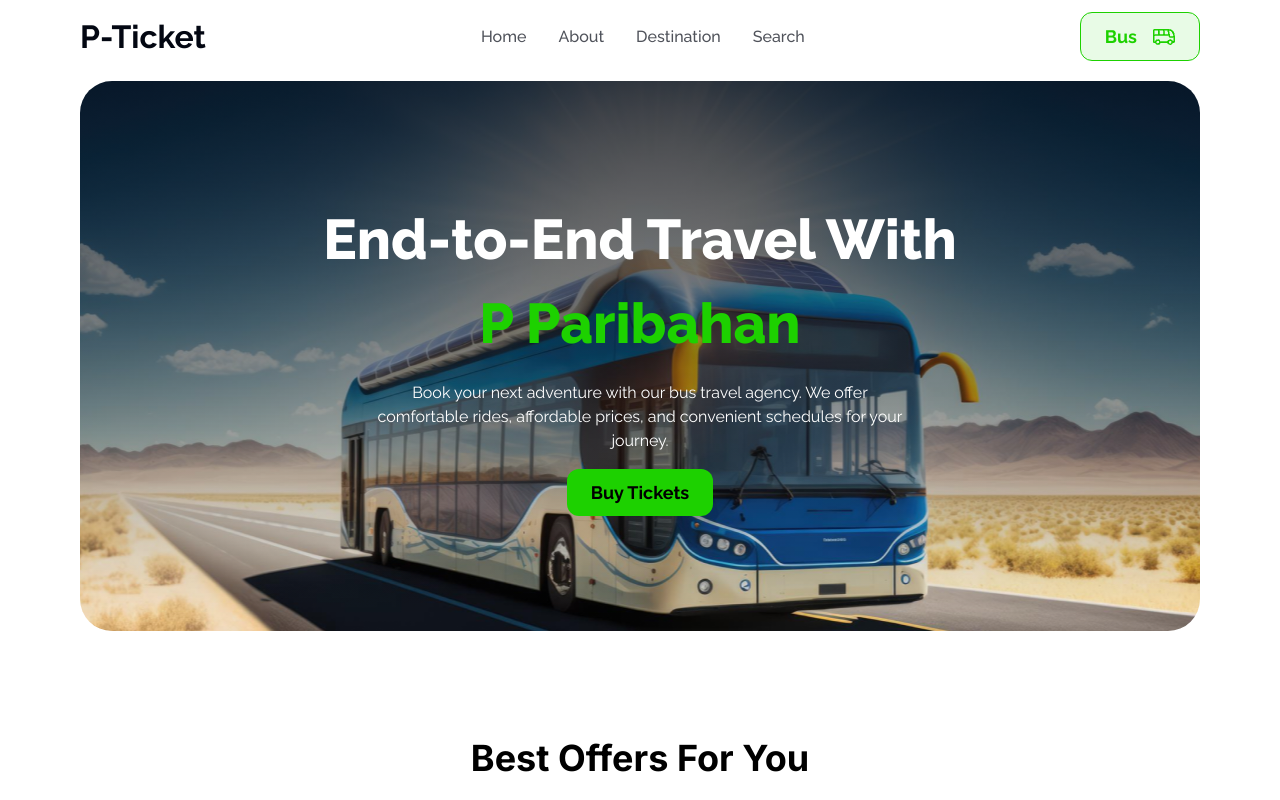
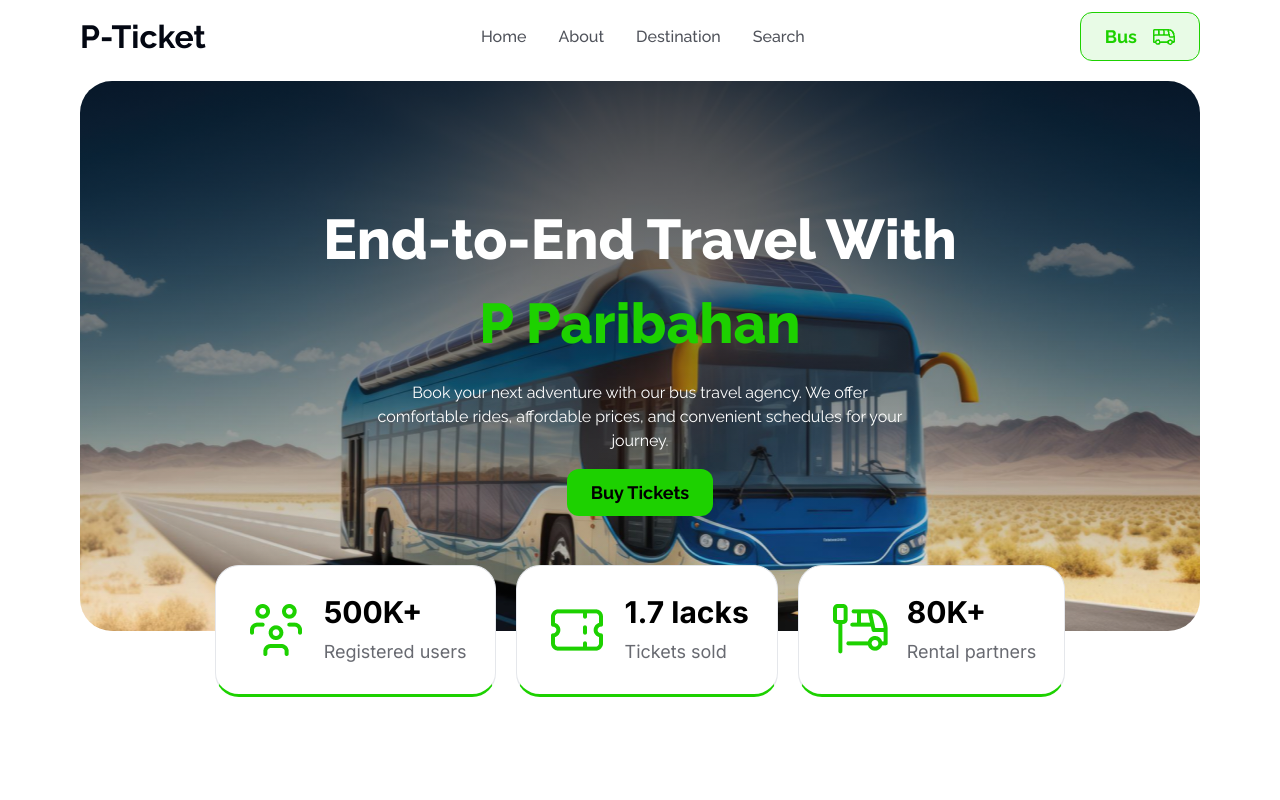
Before and after one commit to nasimFoysal/smart-ticket, a plain HTML site: page index.html in a window 1280 px wide. Shown: the top 800 px of the page. Drawn offline with nearby package versions, Linux system fonts and the light colour scheme.

Commit message:
banner boxes designed

```diff
--- a/index.html
+++ b/index.html
@@ -82,6 +82,43 @@
                 </div>
 
             </div>
+        </div>
+        <!-- banner boxes -->
+        <div class="font-inter flex flex-col lg:flex-row gap-5 justify-center items-center mt-3 lg:mt-0 lg:translate-y-[-50%]">
+            <div class="flex items-center gap-4 p-3 lg:p-7 rounded-[24px] border border-b-[3px] border-b-[#1dd100] bg-white" >
+                <div>
+                    <img src="./images/people.png" alt="">
+
+                </div>
+                <div>
+                    <h1 class="text-2xl lg:text-3xl font-bold mb-2">500K+</h1>
+                    <p class="text-[#03071299] text-lg">Registered users</p>
+
+                </div>
+            </div>
+            <div class="flex items-center gap-4 p-3 px-8 lg:p-7 rounded-[24px] border border-b-[3px] border-b-[#1dd100] bg-white" >
+                <div>
+                    <img src="./images/ticket-cupon.png" alt="">
+
+                </div>
+                <div>
+                    <h1 class="text-2xl lg:text-3xl font-bold mb-2">1.7 lacks</h1>
+                    <p class="text-[#03071299] text-lg">Tickets sold</p>
+
+                </div>
+            </div>
+            <div class="flex items-center gap-4 p-3 px-4 lg:p-7 rounded-[24px] border border-b-[3px] border-b-[#1dd100] bg-white" >
+                <div>
+                    <img src="./images/stoppage.png" alt="">
+
+                </div>
+                <div>
+                    <h1 class="text-2xl lg:text-3xl font-bold mb-2">80K+</h1>
+                    <p class="text-[#03071299] text-lg">Rental partners</p>
+
+                </div>
+            </div>
+
         </div>
         <!-- banner ends -->
     </header>
@@ -476,13 +513,6 @@
         <!-- ticket section ends -->
 
         <!-- modal starts -->
-
-
-<!-- Modal toggle -->
-<!-- <button data-modal-target="default-modal" data-modal-toggle="default-modal" class="block text-white bg-blue-700 hover:bg-blue-800 focus:ring-4 focus:outline-none focus:ring-blue-300 font-medium rounded-lg text-sm px-5 py-2.5 text-center dark:bg-blue-600 dark:hover:bg-blue-700 dark:focus:ring-blue-800" type="button">
-    Toggle modal
-  </button> -->
-
   <!-- Main modal -->
   <div id="default-modal" tabindex="-1" aria-hidden="true" class="hidden overflow-y-auto overflow-x-hidden fixed top-0 right-0 left-0 z-50 justify-center items-center w-full md:inset-0 h-[calc(100%-1rem)] max-h-full font-roboto shadow rounded-xl">
       <div class="relative p-4 w-full max-w-2xl max-h-full">
@@ -526,7 +556,6 @@
           </div>
       </div>
   </div>
-
         <!-- modal ends -->
 
     </main>
```
